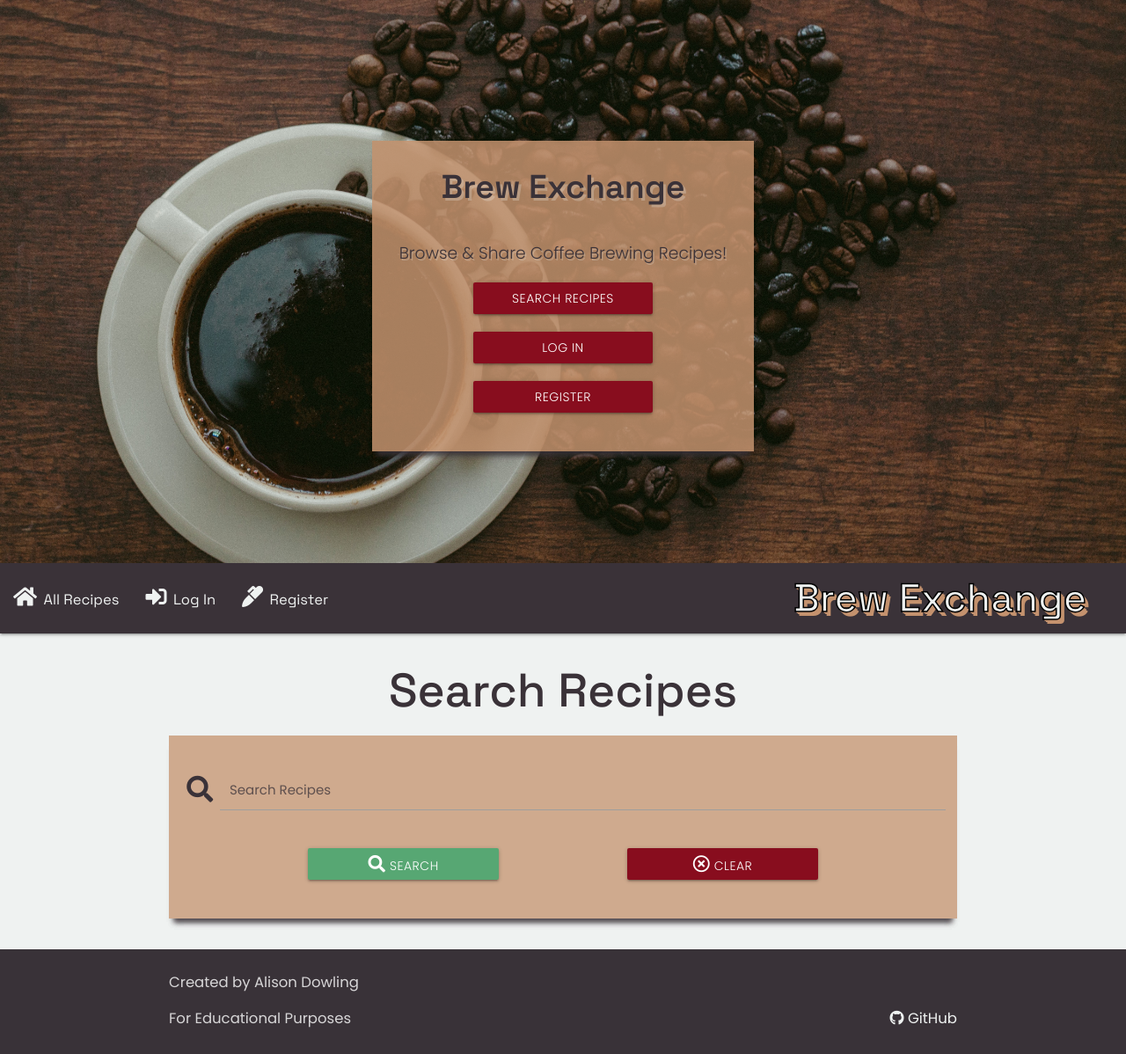
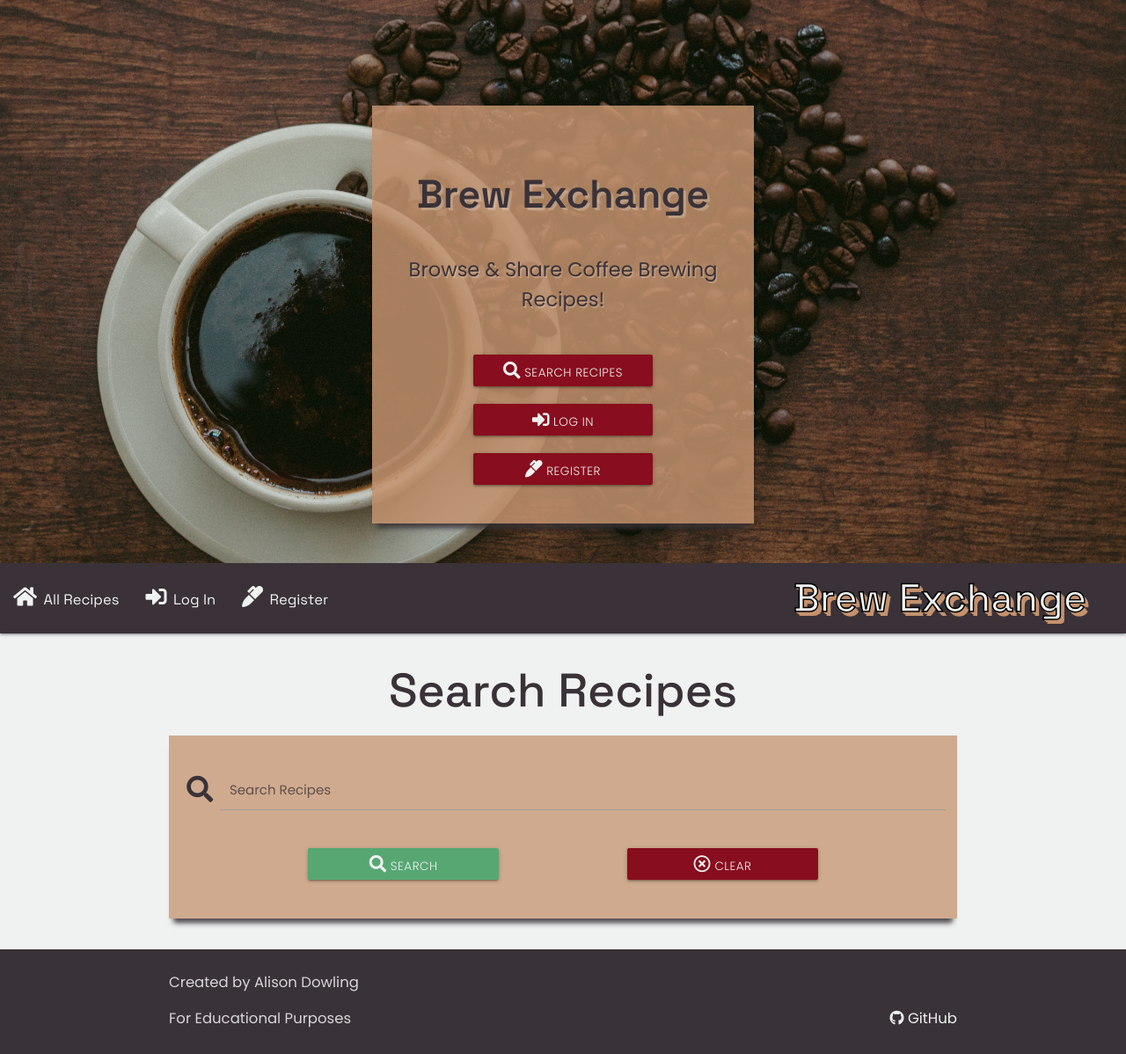
Before and after one commit to adowlin/project-3-brew-exchange, a Flask app: page / in a window 1280 px wide. Shown: the whole page at 88% size. Run offline with Flask 2, Linux system fonts and the light colour scheme; data that the repository does not hold is empty; some libraries are stand-ins or nearby versions.

Commit message:
Update CSS & add FontAwesome icons to hero card elements

```diff
--- a/static/css/style.css
+++ b/static/css/style.css
@@ -115,6 +115,8 @@ header .sidenav li>a>i {
 .green-btn {
     font-family: 'Poppins', sans-serif;
     font-weight: 300;
+    font-size: 0.9rem;
+    color: rgb(239, 242, 241);
     width: 100%;
 }
 
@@ -158,7 +160,7 @@ header .sidenav li>a>i {
 
 #hero-card {
     background-color: rgb(196, 146, 110, 0.85);
-    margin-top: 20vh;
+    margin-top: 10vh;
     text-align: center;
 }
 
@@ -166,9 +168,8 @@ header .sidenav li>a>i {
     color: rgb(58, 50, 56);
     text-shadow: 0.2rem 0.2rem rgb(239, 242, 241, 0.25);
     font-family: 'Space Grotesk', sans-serif;
-    font-size: 2.5rem;
+    font-size: 3rem;
     font-weight: 600;
-    margin-top: -1rem;
     padding: 1.5rem;
 }
 
@@ -176,8 +177,9 @@ header .sidenav li>a>i {
     color: rgb(58, 50, 56);
     text-shadow: 0.1rem 0.1rem rgb(239, 242, 241, 0.25);
     font-family: 'Poppins', sans-serif;
-    font-size: 1.25rem;
-    font-weight: 300;
+    font-size: 1.5rem;
+    font-weight: 400;
+    margin-bottom: 3rem;
 }
 
 /* ----------------- Recipes Section */
@@ -335,9 +337,15 @@ h2,
     color: rgb(196, 146, 110);
 }
 
-@media only screen and (min-width: 768px) {
+@media (min-width: 768px) {
     header nav .nav-wrapper .brand-logo {
         font-size: 3rem;
         margin-right: 2.5rem;
     }
 }
+
+@media (min-width: 768px) {
+    #hero-card {
+        margin-top: 15vh;
+    }
+}
--- a/templates/recipes.html
+++ b/templates/recipes.html
@@ -9,31 +9,31 @@
                         <p id="hero-text">Browse & Share Coffee Brewing Recipes!</p>
                         <div class="row button-wrapper">
                             <div class="col s6 offset-s3">
-                                <a href="#search-header" class="waves-effect waves-light btn red-btn">Search Recipes</a>
+                                <a href="#search-header" class="btn red-btn"><i class="fas fa-search hide-on-small-only"></i> Search Recipes</a>
                             </div>
                         </div>
                         {% if session.user %}
                             <div class="row button-wrapper">
                                 <div class="col s6 offset-s3">
-                                    <a href="{{ url_for('profile', username=session['user']) }}" class="waves-effect waves-light btn red-btn">Profile</a>
+                                    <a href="{{ url_for('profile', username=session['user']) }}" class="btn red-btn"><i class="fas fa-user hide-on-small-only"></i> Profile</a>
                                 </div>
                             </div>
                             {% if session.user|lower == "admin"|lower %}
                                 <div class="row button-wrapper">
                                     <div class="col s6 offset-s3">
-                                        <a href="{{ url_for('brew_methods') }}" class="waves-effect waves-light btn red-btn">Manage Methods</a>
+                                        <a href="{{ url_for('brew_methods') }}" class="btn red-btn"><i class="fas fa-clipboard-list hide-on-small-only"></i> Manage <span class="hide-on-small-only">Methods</span></a>
                                     </div>
                                 </div>
                             {% endif %}
                         {% else %}
                             <div class="row button-wrapper">
                                 <div class="col s6 offset-s3">
-                                    <a href="{{ url_for('login') }}" class="waves-effect waves-light btn red-btn">Log In</a>
+                                    <a href="{{ url_for('login') }}" class="btn red-btn"><i class="fas fa-sign-in-alt hide-on-small-only"></i> Log In</a>
                                 </div>
                             </div>
                             <div class="row button-wrapper">
                                 <div class="col s6 offset-s3">
-                                    <a href="{{ url_for('register') }}" class="waves-effect waves-light btn red-btn">Register</a>
+                                    <a href="{{ url_for('register') }}" class="btn red-btn"><i class="fas fa-marker hide-on-small-only"></i> Register</a>
                                 </div>
                             </div>
                         {% endif %}
```
